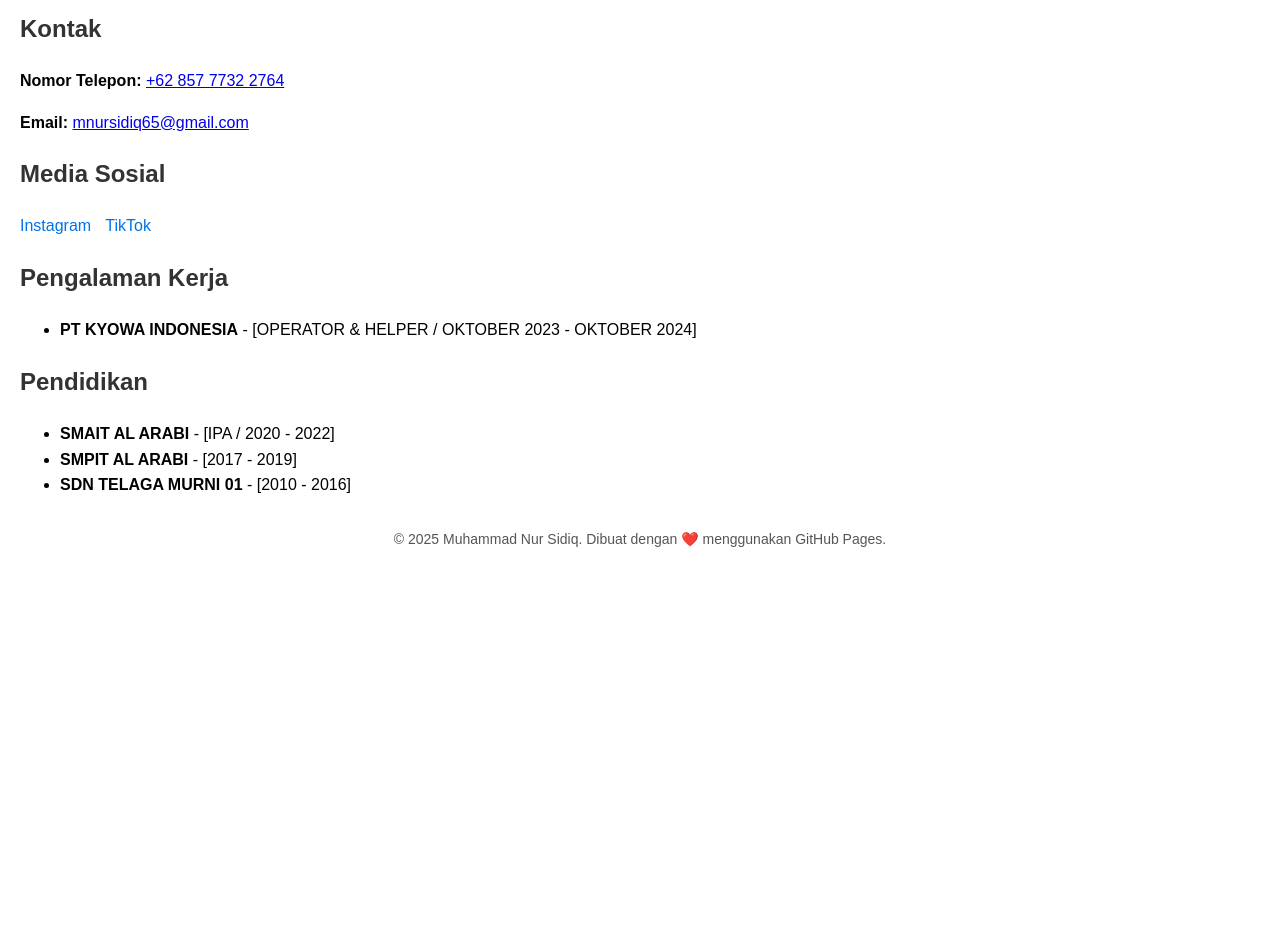
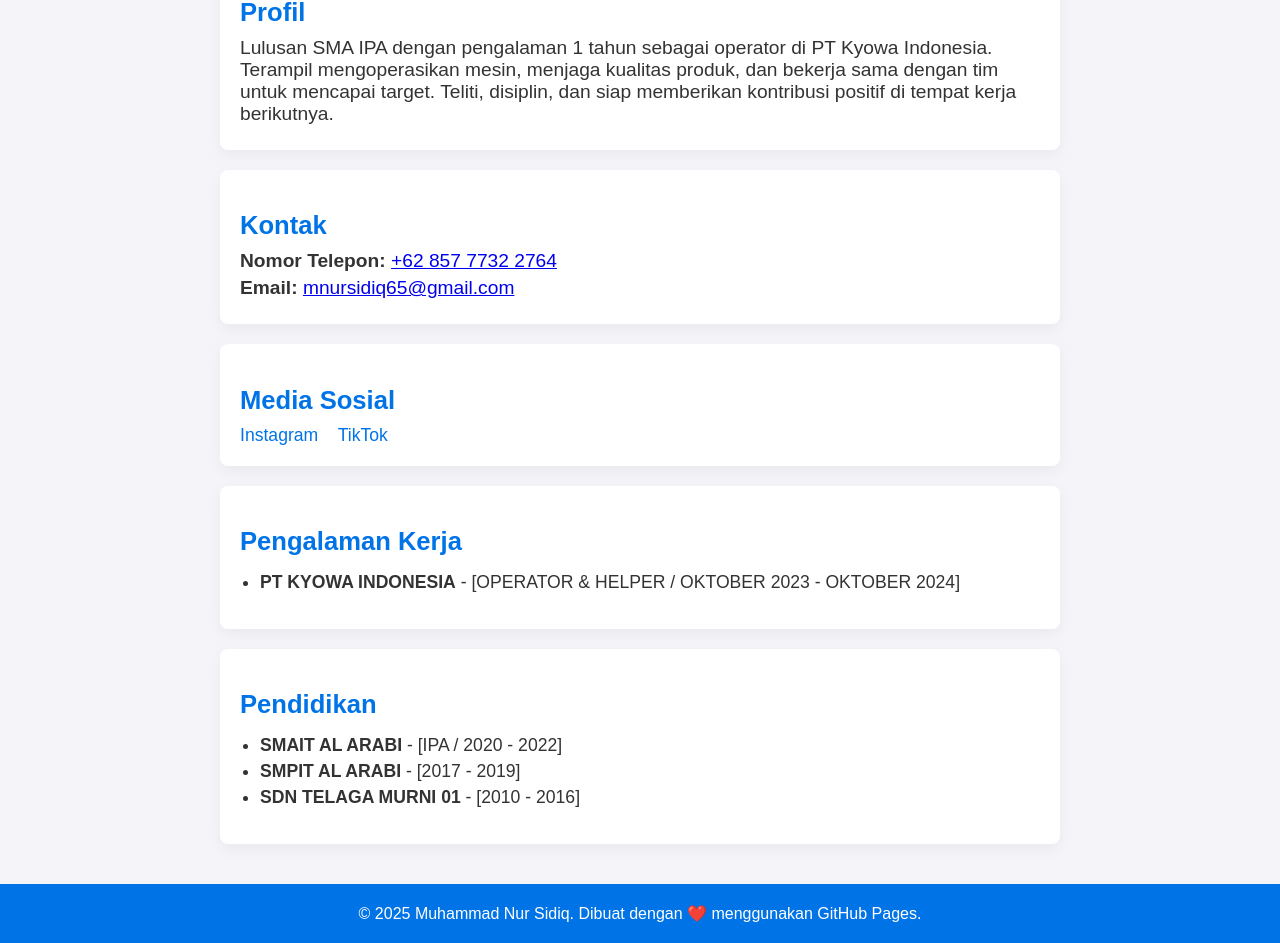
Before and after one commit to mnsdq29/Cv-Sidiq.github.io, a plain HTML site: page index.html in a window 1280 px wide. Shown: the part 457-1400 px from the top of the page. Before the commit the page ends 1027 px from the top, so only its background shows below. Drawn offline with Linux system fonts and the light colour scheme.

Commit message:
Add files via upload

```diff
--- a/index.html
+++ b/index.html
@@ -5,30 +5,82 @@
     <meta name="viewport" content="width=device-width, initial-scale=1.0">
     <title>CV Digital - [Muhammad Nur Sidiq]</title>
     <style>
-        body { font-family: Arial, sans-serif; margin: 20px; line-height: 1.6; }
-        header { text-align: center; }
+        body {
+            font-family: 'Arial', sans-serif;
+            margin: 0;
+            padding: 0;
+            background-color: #f4f4f9;
+            color: #333;
+        }
+        header {
+            background-color: #0073e6;
+            color: white;
+            text-align: center;
+            padding: 50px 0;
+            box-shadow: 0 5px 15px rgba(0, 0, 0, 0.1);
+        }
         .profile-picture {
             width: 150px;
             height: 150px;
             border-radius: 50%;
             object-fit: cover;
-            margin: 10px auto;
+            margin: 20px 0;
+            border: 4px solid white;
         }
-        .section { margin-bottom: 20px; }
-        h1, h2 { color: #333; }
+        h1 {
+            font-size: 2.5em;
+            margin: 10px 0;
+        }
+        p {
+            font-size: 1.2em;
+            margin: 5px 0;
+        }
+        .section {
+            background-color: white;
+            padding: 20px;
+            margin: 20px auto;
+            border-radius: 8px;
+            box-shadow: 0 5px 15px rgba(0, 0, 0, 0.05);
+            max-width: 800px;
+        }
+        h2 {
+            color: #0073e6;
+            font-size: 1.6em;
+            margin-bottom: 10px;
+        }
         .social-links a {
-            margin-right: 10px;
+            margin-right: 15px;
+            font-size: 1.1em;
             text-decoration: none;
             color: #0073e6;
+            transition: color 0.3s ease;
         }
         .social-links a:hover {
+            color: #005bb5;
             text-decoration: underline;
         }
         footer {
             text-align: center;
-            margin-top: 30px;
-            font-size: 14px;
+            margin-top: 40px;
+            font-size: 1em;
             color: #555;
+            padding: 20px 0;
+            background-color: #0073e6;
+            color: white;
+        }
+        footer a {
+            color: #ffffff;
+            text-decoration: none;
+        }
+        footer a:hover {
+            text-decoration: underline;
+        }
+        ul {
+            padding-left: 20px;
+        }
+        li {
+            font-size: 1.1em;
+            margin: 5px 0;
         }
     </style>
 </head>
@@ -41,7 +93,7 @@
 
     <section class="section">
         <h2>Profil</h2>
-        <p>["Lulusan SMA IPA dengan pengalaman 1 tahun sebagai operator di PT Kyowa Indonesia. Terampil mengoperasikan mesin, menjaga kualitas produk, dan bekerja sama dengan tim untuk mencapai target. Teliti, disiplin, dan siap memberikan kontribusi positif di tempat kerja berikutnya."]</p>
+        <p>Lulusan SMA IPA dengan pengalaman 1 tahun sebagai operator di PT Kyowa Indonesia. Terampil mengoperasikan mesin, menjaga kualitas produk, dan bekerja sama dengan tim untuk mencapai target. Teliti, disiplin, dan siap memberikan kontribusi positif di tempat kerja berikutnya.</p>
     </section>
 
     <section class="section">
@@ -54,7 +106,6 @@
         <h2>Media Sosial</h2>
         <div class="social-links">
             <a href="https://instagram.com/mnsdq29" target="_blank">Instagram</a>
-
             <a href="https://www.tiktok.com/@dikkaje" target="_blank">TikTok</a>
         </div>
     </section>
@@ -71,12 +122,12 @@
         <ul>
             <li><strong>SMAIT AL ARABI </strong> - [IPA / 2020 - 2022]</li>
             <li><strong>SMPIT AL ARABI </strong> - [2017 - 2019]</li>
-            <li><strong>SDN TELAGA MURNI 01</strong> - [2010 - 2016]</li
+            <li><strong>SDN TELAGA MURNI 01</strong> - [2010 - 2016]</li>
         </ul>
     </section>
 
     <footer>
-        &copy; 2025 Muhammad Nur Sidiq. Dibuat dengan ❤️ menggunakan GitHub Pages.
+        &copy; 2025 Muhammad Nur Sidiq. Dibuat dengan ❤️ menggunakan <a href="https://github.com" target="_blank">GitHub Pages</a>.
     </footer>
 </body>
 </html>
```
